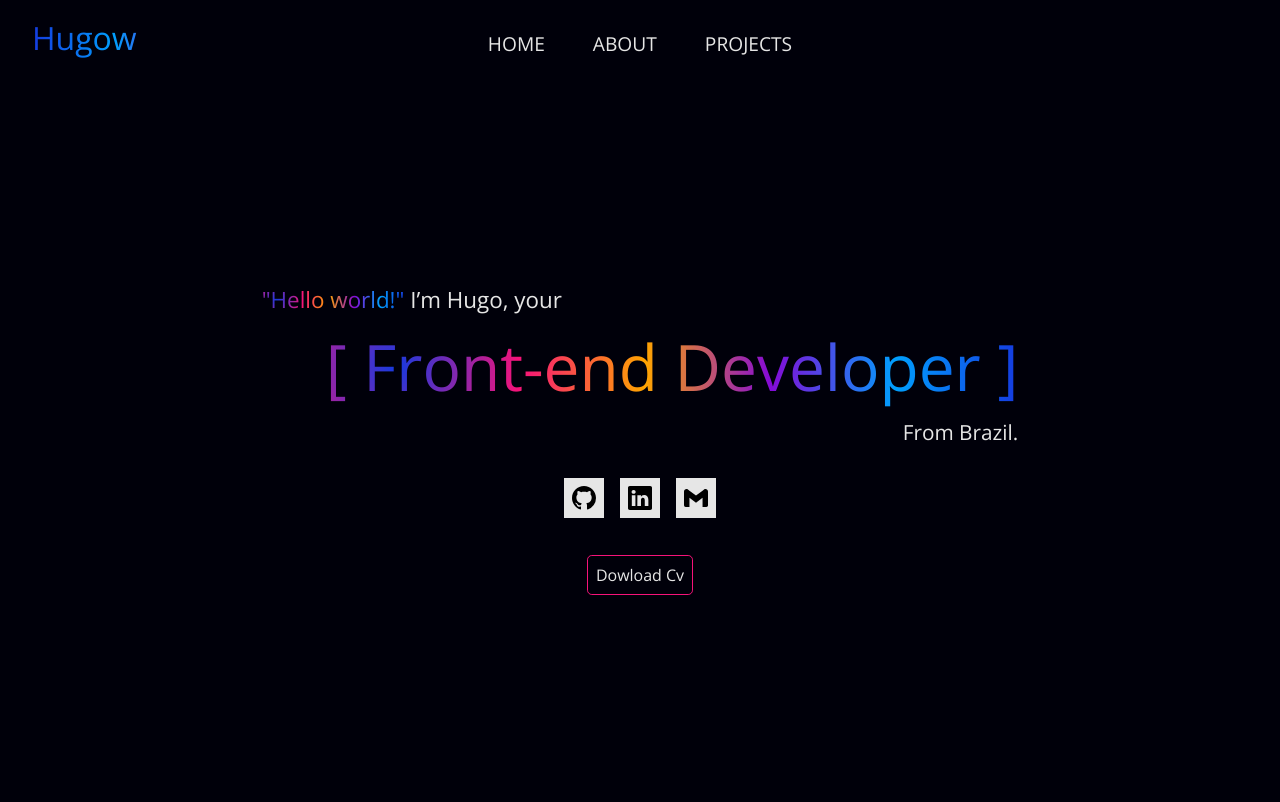
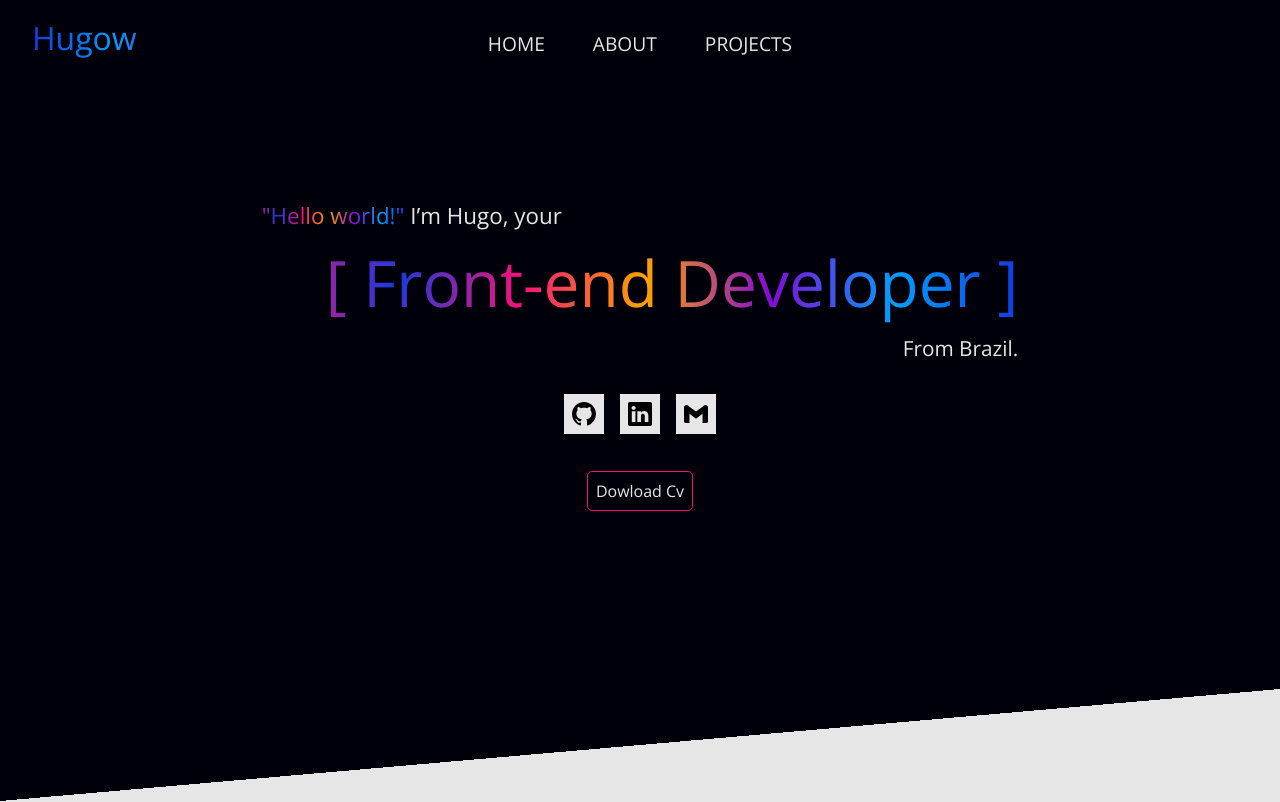
Before and after one commit to Hugodelelis/portfolio, an Angular app: page / in a window 1280 px wide. Shown: the top 802 px of the page. Built offline with nearby package versions, Linux system fonts and the light colour scheme.

Commit message:
test design

```diff
--- a/package.json
+++ b/package.json
@@ -18,6 +18,7 @@
     "@angular/platform-browser": "^18.2.0",
     "@angular/platform-browser-dynamic": "^18.2.0",
     "@angular/router": "^18.2.0",
+    "bootstrap": "^5.3.3",
     "bootstrap-icons": "^1.11.3",
     "rxjs": "~7.8.0",
     "tslib": "^2.3.0",
--- a/src/app/modules/components/home/home.component.scss
+++ b/src/app/modules/components/home/home.component.scss
@@ -1,6 +1,6 @@
 :host {
     #home {
-        min-height: 91vh;
+        min-height: 70vh;
         background: var(--black-010);
         display: flex;
         flex-direction: column;
```
Also changed, not shown: 1 other file (tests, documents, lock files or other folders).
